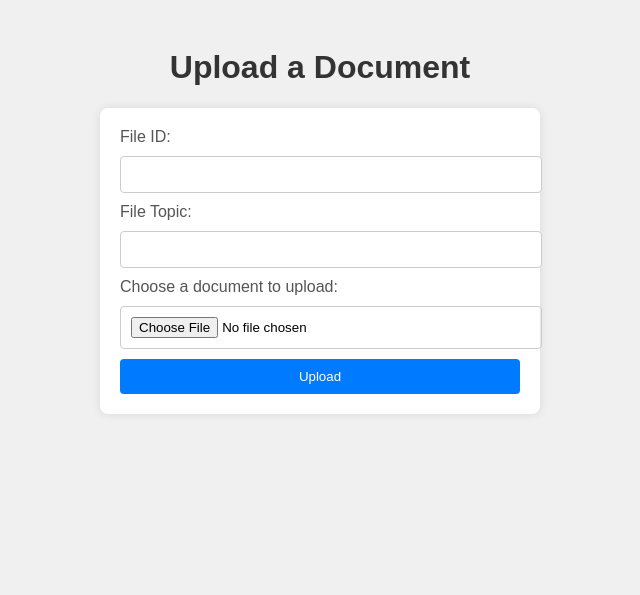
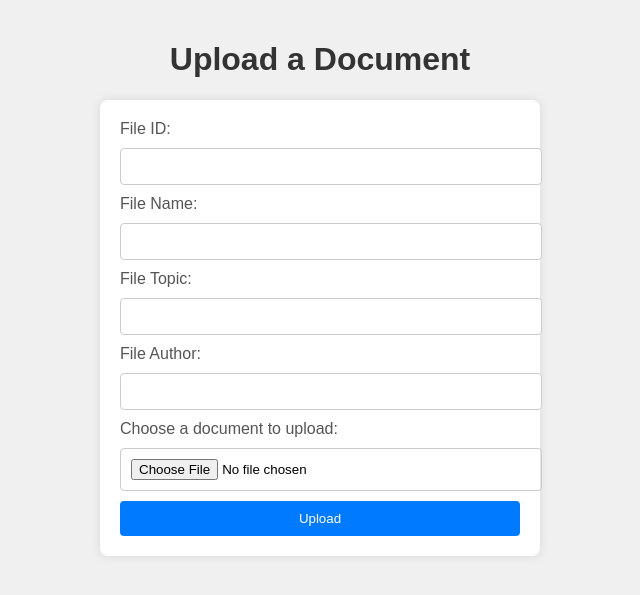
Before and after one commit to dhayac/UploadRetriever, a FastAPI app: page /upload in a window 1280 px wide. Shown: the top 595 px of the page, without its empty margins (320-960 px from the left). Run offline with FastAPI, Linux system fonts and the light colour scheme; parts of the project's set-up code (start-up, migrations or seed data) failed here and were passed over.

Commit message:
modified:   app/templates/upload.html

```diff
--- a/app/templates/upload.html
+++ b/app/templates/upload.html
@@ -1,4 +1,3 @@
-
 <!DOCTYPE html>
 <html lang="en">
 <head>
@@ -10,6 +9,7 @@
             font-family: Arial, sans-serif;
             background-color: #f0f0f0;
             padding: 20px;
+            margin: 0;
         }
         h1 {
             text-align: center;
@@ -52,11 +52,19 @@
 <body>
     <h1>Upload a Document</h1>
     <form action="/processfile/" method="post" enctype="multipart/form-data">
+
         <label for="file_id">File ID:</label>
         <input type="text" id="file_id" name="file_id" required>
 
+        <label for="file_name">File Name:</label>
+        <input type="text" id="file_name" name="file_name" required>
+
+
         <label for="file_topic">File Topic:</label>
         <input type="text" id="file_topic" name="file_topic" required>
+
+        <label for="file_author">File Author:</label>
+        <input type="text" id="file_author" name="file_author" required>
 
         <label for="file">Choose a document to upload:</label>
         <input type="file" id="file" name="file" accept=".doc,.docx,.pdf" required>
```
Lines whose indentation alone changed are shown as unchanged.
